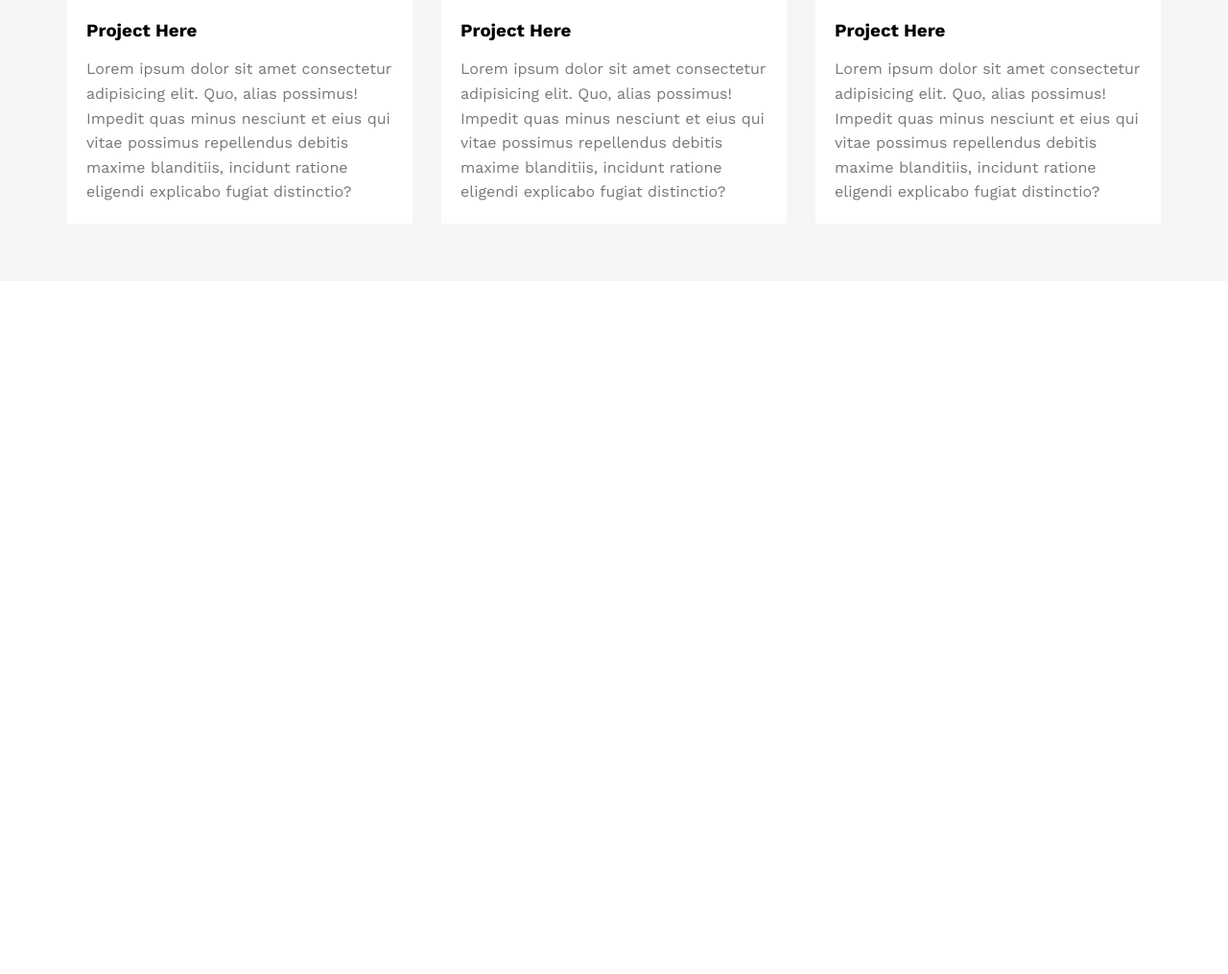
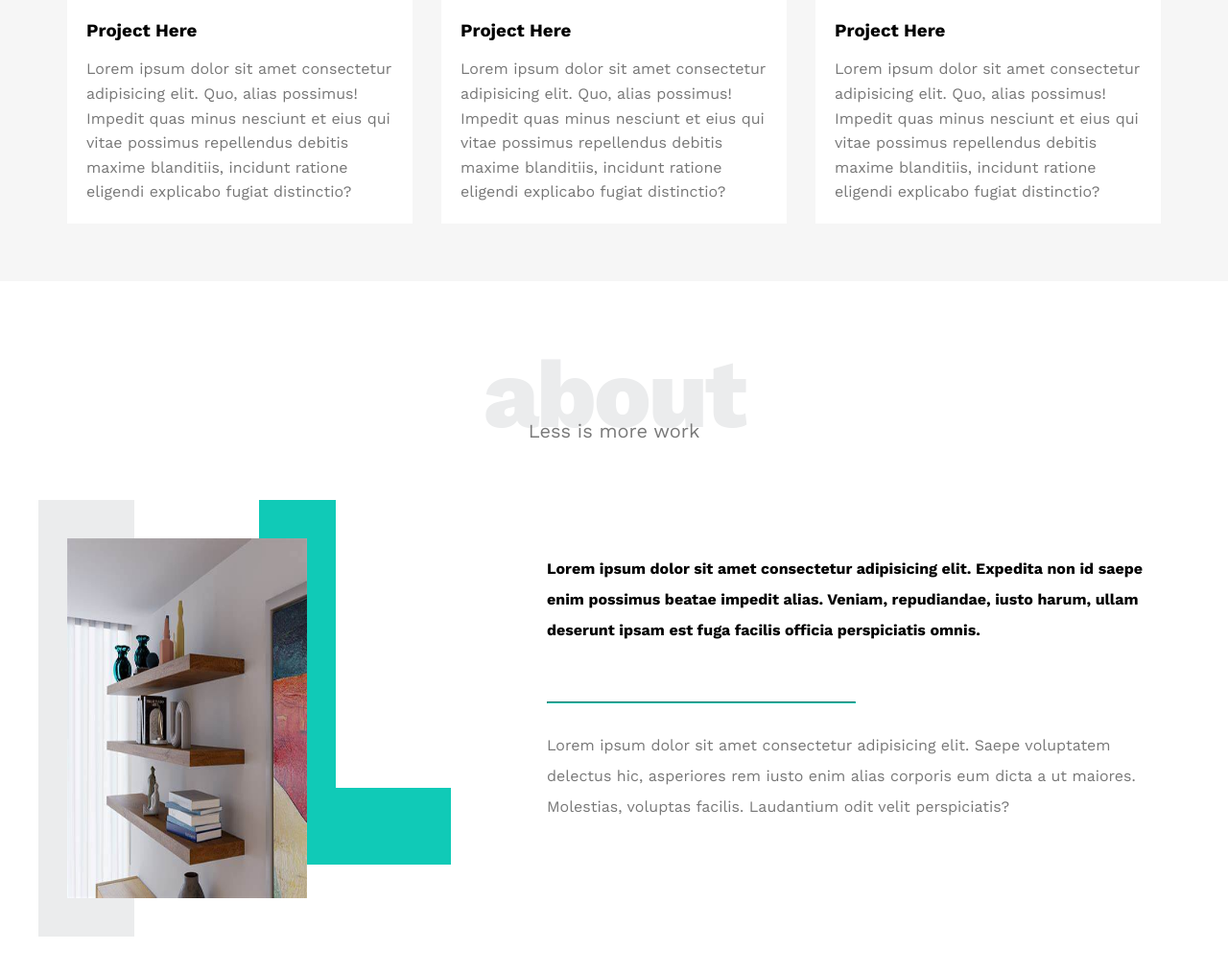
Before and after one commit to qais25/Leon_Project, a plain HTML site: page index.html in a window 1280 px wide. Shown: the part 2843-3858 px from the top of the page at 96% size. Before the commit the page ends 3136 px from the top, so only its background shows below. Drawn offline with nearby package versions, Linux system fonts and the light colour scheme.

Commit message:
feat : add about section

```diff
--- a/css/leon.css
+++ b/css/leon.css
@@ -353,3 +353,94 @@ body {
 }
 
 /* End Portofolio */
+
+/* Start About */
+.about {
+    padding-top: var(--section-paddding);
+    padding-bottom: calc(var(--section-paddding) + 60px);
+}
+
+.about .about-content {
+    margin-top: 100px;
+    display: flex;
+    flex-wrap: wrap;
+    justify-content: space-between;
+}
+
+@media (max-width:991px) {
+    .about .about-content {
+        flex-direction: column;
+        text-align: center;
+    }
+}
+
+.about .about-content .image {
+    position: relative;
+    height: 375px;
+    width: 250px;
+}
+
+@media (max-width:991px) {
+    .about .about-content .image {
+        margin: 0 auto 60px;
+    }
+}
+
+.about .about-content .image::before {
+    content: "";
+    position: absolute;
+    background-color: #ebeced;
+    width: 100px;
+    height: calc(100% + 80px);
+    top: -40px;
+    left: -30px;
+    z-index: -1;
+}
+
+.about .about-content .image::after {
+    top: -40px;
+    content: "";
+    position: absolute;
+    width: 120px;
+    height: 300px;
+    border-left: 80px solid var(--main-color);
+    border-bottom: 80px solid var(--main-color);
+    z-index: -1;
+    right: -150px;
+}
+
+@media (max-width:991px) {
+
+    .about .about-content .image::before,
+    .about .about-content .image::after {
+        display: none;
+    }
+}
+
+.about .about-content .image img {
+    max-width: 100%;
+    height: 100%;
+}
+
+.about .about-content .text {
+    flex-basis: calc(100% - 500px);
+}
+
+.about .about-content .text p:first-of-type {
+    font-weight: bold;
+    line-height: 2;
+    margin-bottom: 50px;
+}
+
+.about .about-content .text hr {
+    display: inline-block;
+    border-color: var(--main-color);
+    width: 50%;
+}
+
+.about .about-content .text p:last-of-type {
+    line-height: 2;
+    color: #777;
+}
+
+/* End About */
--- a/index.html
+++ b/index.html
@@ -155,6 +155,25 @@
         </div>
     </div>
     <!-- End Portfolio -->
+
+    <!-- Start About -->
+    <div class="about">
+        <div class="container">
+            <h2 class="special-heading">about</h2>
+            <p>Less is more work</p>
+            <div class="about-content">
+                <div class="image">
+                    <img src="images/about.jpeg" alt="">
+                </div>
+                <div class="text">
+                    <p>Lorem ipsum dolor sit amet consectetur adipisicing elit. Expedita non id saepe enim possimus beatae impedit alias. Veniam, repudiandae, iusto harum, ullam deserunt ipsam est fuga facilis officia perspiciatis omnis.</p>
+                    <hr>
+                    <p>Lorem ipsum dolor sit amet consectetur adipisicing elit. Saepe voluptatem delectus hic, asperiores rem iusto enim alias corporis eum dicta a ut maiores. Molestias, voluptas facilis. Laudantium odit velit perspiciatis?</p>
+                </div>
+            </div>
+        </div>
+    </div>
+    <!-- End About -->
 </body>
 
 </html>
```
Also changed, not shown: images/about.jpeg (added).
